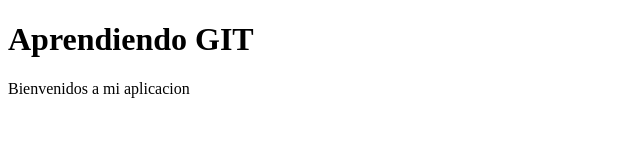
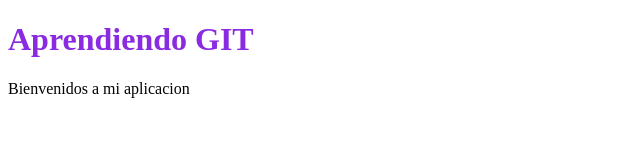
Before and after one commit to ToroEdward/git-github-practica, a plain HTML site: page index.html in a window 1280 px wide. Shown: the whole page, without its empty margins (0-640 px from the left). Drawn offline with Linux system fonts and the light colour scheme.

Commit message:
se cambio el color del encabezado

```diff
--- a/index.html
+++ b/index.html
@@ -6,7 +6,7 @@
     <title>TRABAJANDO CON GIT Y GITHUB</title>
 </head>
 <body>
-    <h1>Aprendiendo GIT</h1>
+    <h1 style="color: blueviolet;">Aprendiendo GIT</h1>
     <p>Bienvenidos a mi aplicacion</p>
 </body>
 </html>
```
